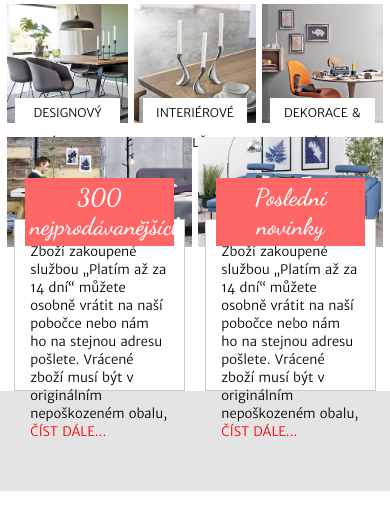
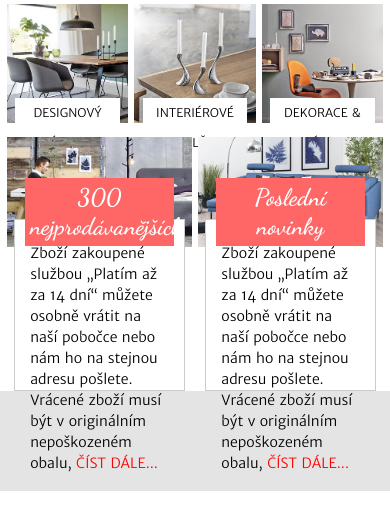
Before and after one commit to Eugeneche/Eugeneche.github.io, a PHP site: page /furniture/index.html in a window 390 px wide. Shown: the part 183-713 px from the top of the page. Run offline with PHP 8.4, Linux system fonts and the light colour scheme.

Commit message:
Update style.css

```diff
--- a/furniture/css/style.css
+++ b/furniture/css/style.css
@@ -132,7 +132,7 @@ footer {
     background: rgb(228, 228, 228);
 }
 
-/*  mobile 768 px */
+/*  mobile 1000 px */
 
 @media screen and (max-width: 1000px) {
     .container {
@@ -153,20 +153,20 @@ footer {
         padding: 5px;
         left: 10%;
         right: 10%;
-        bottom: 100px;
+        bottom: 120px;
     }
 
     .bg-offer {
-        height: 150px;
-        bottom: -100px;
+        height: 170px;
+        bottom: -130px;
         left: 7%;
         right: 7%;
     }
 
     .text-offer {
-        font-size: 13px;
-        margin: 35px 15px 0 15px;
-        line-height: 20px;
+        font-size: 14px;
+        margin: 13% 15px 0 15px;
+        line-height: 21px;
         font-weight: 300;
     }
 }
@@ -199,9 +199,9 @@ footer {
     }
 
     .text-offer {
-        font-size: 13px;
+        /* font-size: 13px; */
         margin: 14% 15px 0 15px;
-        line-height: 18px;
+        /* line-height: 18px; */
         font-weight: 300;
     }
 
```
